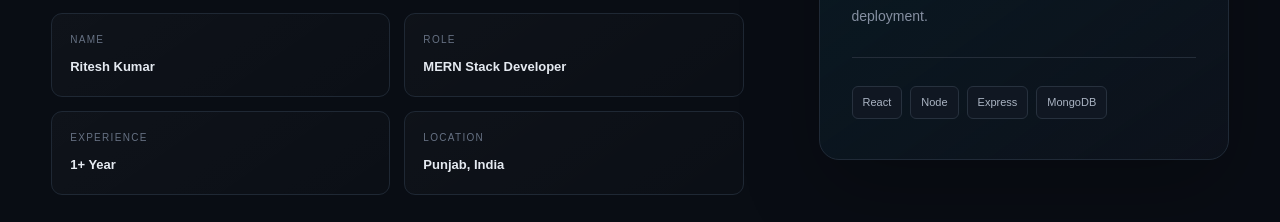
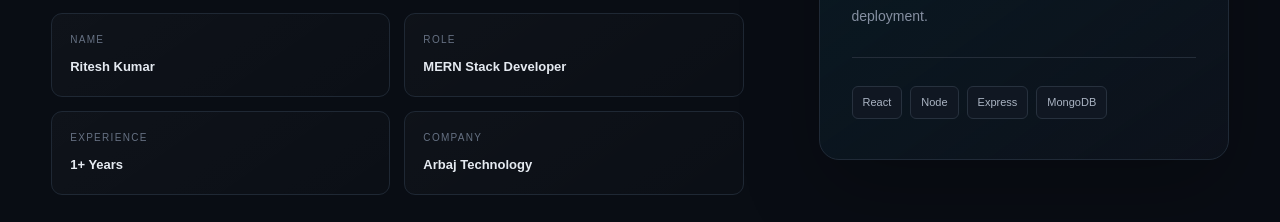
Before and after one commit to itsritesh02/Portfolio, a React (Vite) app in the folder client/: page / in a window 1280 px wide. Shown: the part 1380-1602 px from the top of the page. Built offline with nearby package versions, Linux system fonts and the light colour scheme.

Commit message:
Aboutjsx upd

```diff
--- a/client/src/sections/About.jsx
+++ b/client/src/sections/About.jsx
@@ -42,12 +42,12 @@ const About = () => {
 
               <div>
                 <span>Experience</span>
-                <strong>1+ Year</strong>
+                <strong>1+ Years</strong>
               </div>
 
               <div>
-                <span>Location</span>
-                <strong>Punjab, India</strong>
+                <span>Company</span>
+                <strong>Arbaj Technology</strong>
               </div>
             </div>
           </div>
```
